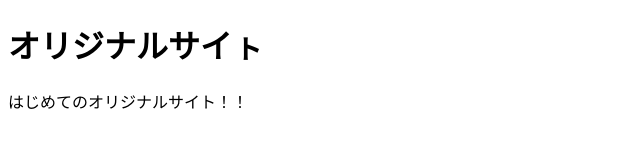
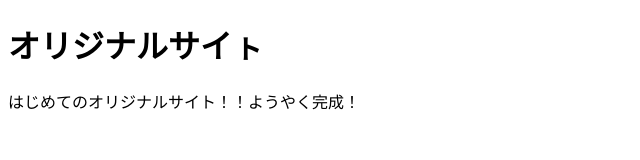
Before and after one commit to kyiii26/mysite, a plain HTML site: page index.html in a window 1280 px wide. Shown: the whole page, without its empty margins (0-640 px from the left). Drawn offline with Linux system fonts and the light colour scheme.

Commit message:
Add files via upload

```diff
--- a/index.html
+++ b/index.html
@@ -7,6 +7,6 @@
 </head>
 <body>
   <h1>オリジナルサイㇳ</h1>
-  <p>はじめてのオリジナルサイト！！</p>
+  <p>はじめてのオリジナルサイト！！ようやく完成！</p>
 </body>
 </html>
```
